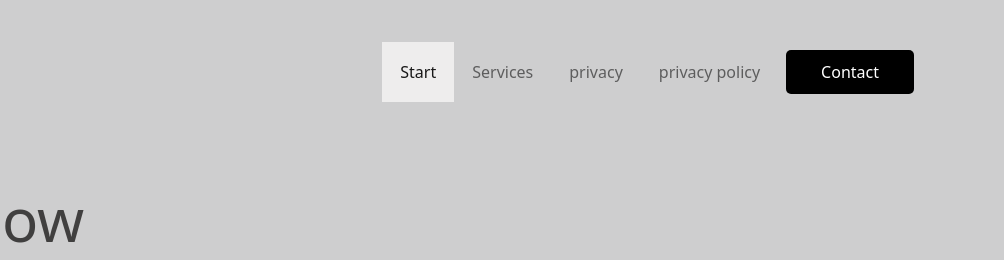
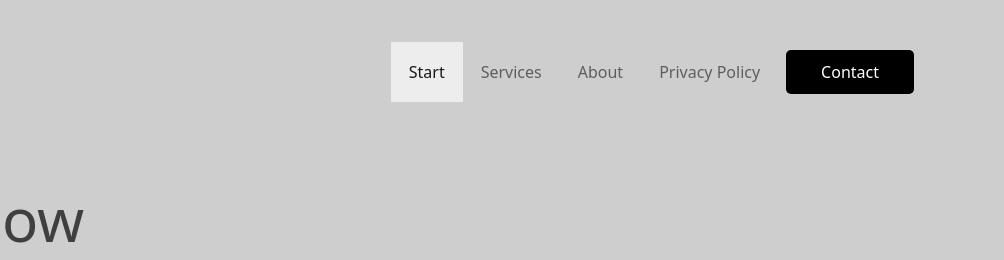
Before and after one commit to ehasanrobin/tgfi-website, a plain HTML site: page contact.html in a window 1280 px wide. Shown: the top 260 px of the page, 276-1280 px from the left. Drawn offline with nearby package versions, Linux system fonts and the light colour scheme.

Commit message:
4th push

```diff
--- a/contact.html
+++ b/contact.html
@@ -58,10 +58,10 @@
                 <a class="nav-link" href="#">Services</a>
               </li>
               <li class="nav-item">
-                <a class="nav-link" href="#">privacy</a>
+                <a class="nav-link" href="#">About</a>
               </li>
               <li class="nav-item">
-                <a class="nav-link" href="privacy.html">privacy policy</a>
+                <a class="nav-link" href="privacy.html">Privacy Policy</a>
               </li>
               <li class="nav-item">
                 <a class="nav-link contact-btn" href="contact.html">Contact</a>
```
Also changed, not shown: index.html (+3 -3 lines), privacy.html (+2 -2 lines).
